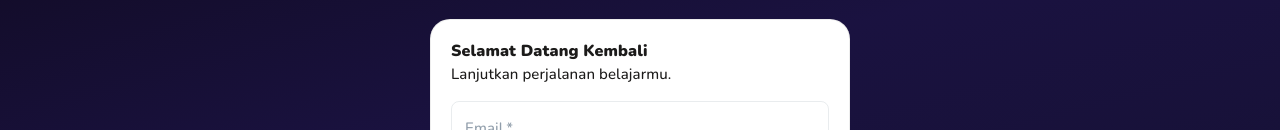
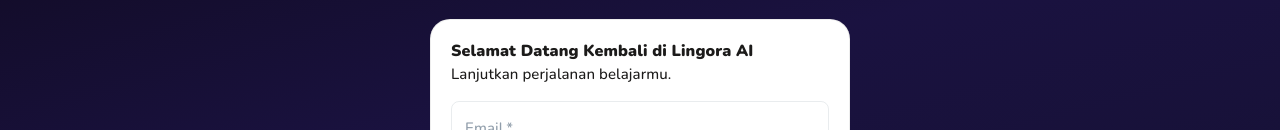
Before and after one commit to randhikarizky/lingo-fe, a Next.js app: page /login in a window 1280 px wide. Shown: the part 233-363 px from the top of the page. Built offline with nearby package versions, Linux system fonts and the light colour scheme; no server answers.

Commit message:
Update login card text and streamline password visibility toggle code

```diff
--- a/src/features/auth/presentation/components/login/LoginCardV2.tsx
+++ b/src/features/auth/presentation/components/login/LoginCardV2.tsx
@@ -56,7 +56,7 @@
       <Stack spacing={2}>
         <Box>
           <Typography variant="h6" sx={{ fontWeight: 900 }}>
-            Selamat Datang Kembali
+            Selamat Datang Kembali di Lingora AI
           </Typography>
           <Typography variant="body2" color="text.secondary">
             Lanjutkan perjalanan belajarmu.
@@ -111,19 +111,13 @@
                 endAdornment: (
                   <InputAdornment position="end">
                     <IconButton
-                      aria-label={
-                        showPassword ? "Sembunyikan kata sandi" : "Tampilkan kata sandi"
-                      }
+                      aria-label={showPassword ? "Sembunyikan kata sandi" : "Tampilkan kata sandi"}
                       onClick={onTogglePassword}
                       edge="end"
                       disabled={isPending}
                       size="small"
                     >
-                      {showPassword ? (
-                        <VisibilityOffRoundedIcon />
-                      ) : (
-                        <VisibilityRoundedIcon />
-                      )}
+                      {showPassword ? <VisibilityOffRoundedIcon /> : <VisibilityRoundedIcon />}
                     </IconButton>
                   </InputAdornment>
                 ),
@@ -146,9 +140,7 @@
           size="large"
           fullWidth
           disabled={isPending}
-          startIcon={
-            isPending ? <CircularProgress size={18} color="inherit" /> : undefined
-          }
+          startIcon={isPending ? <CircularProgress size={18} color="inherit" /> : undefined}
           sx={{ fontWeight: 800, borderRadius: `${LINGORA_RADIUS.item}px` }}
         >
           {isPending ? "Masuk..." : "Masuk"}
```
